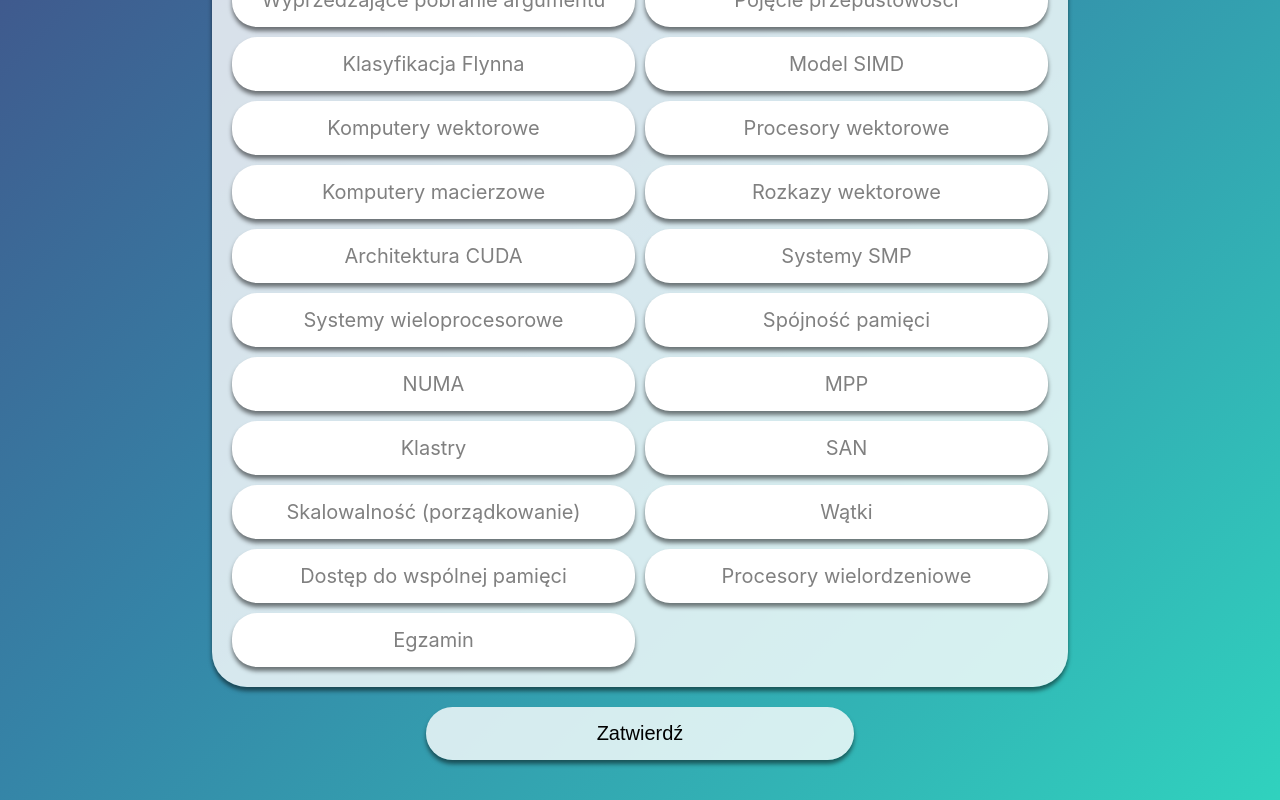
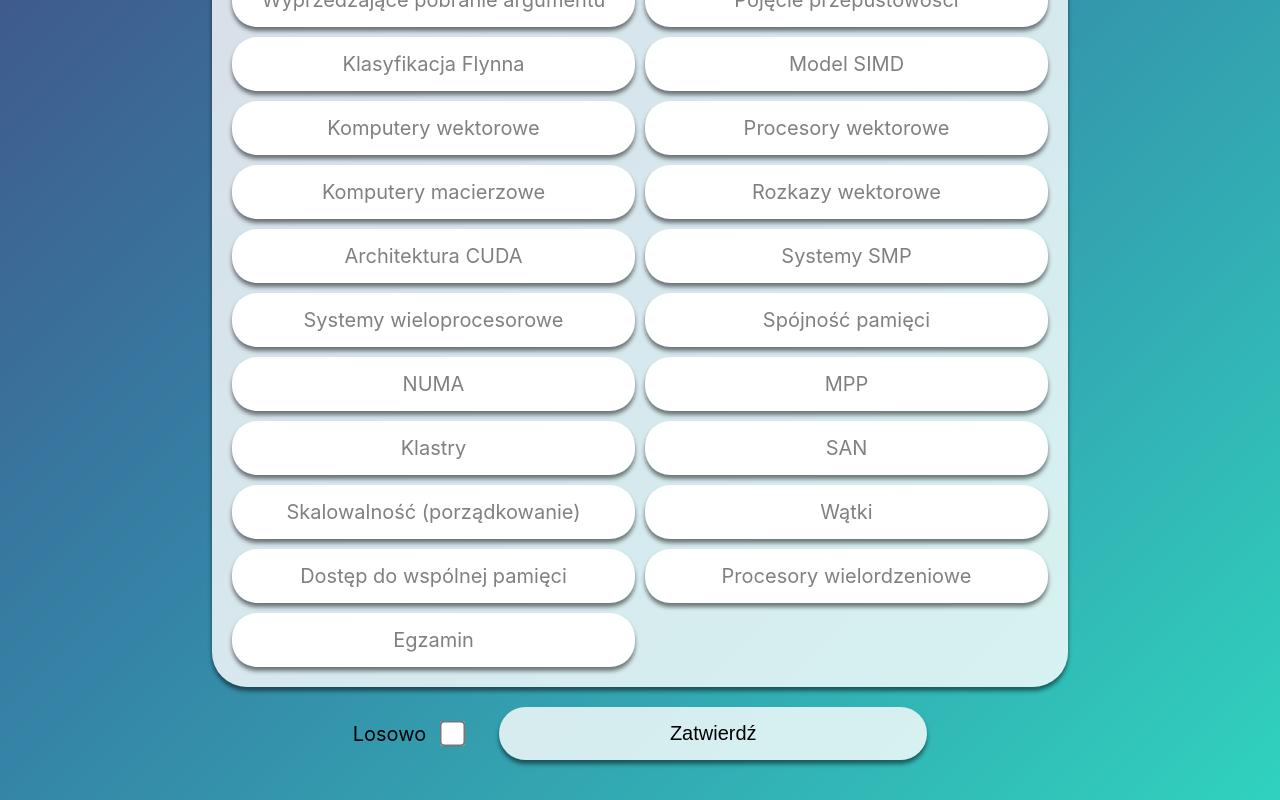
Before and after one commit to MiskoX/FajniejszeAK, a React (Create React App) app: page /FajniejszeAK/category in a window 1280 px wide. Shown: the part 579-1379 px from the top of the page. Built offline with nearby package versions, Linux system fonts and the light colour scheme.

Commit message:
random question order in category quiz added

```diff
--- a/src/App.css
+++ b/src/App.css
@@ -147,6 +147,26 @@
   white-space: nowrap;
   text-overflow: ellipsis;
   color: black;
+}
+
+.Checkbox{
+  display: flex;
+  justify-content: space-between;
+  align-items: center;
+  margin-right: 20px;
+}
+
+.Button .Checkbox input{
+  margin-right: 20px;
+  transform: scale(2);
+}
+
+.Button .Checkbox input:hover{
+  cursor: pointer;
+}
+
+.Button .Checkbox p{
+  margin-right: 20px;
 }
 
 .Button button:hover,
--- a/src/pages/MenuCategory.js
+++ b/src/pages/MenuCategory.js
@@ -4,6 +4,7 @@
 function MenuCategory({ questionsOriginal, setFilteredQuestions }) {
   const [categories, setCategories] = useState([]);
   const [selectedCategories, setSelectedCategories] = useState([]);
+  const [isRandomChecked, setIsRandomChecked] = useState(false);
   const navigate = useNavigate();
 
   useEffect(() => {
@@ -25,10 +26,23 @@
     });
   };
 
+  const shuffleQuestions = (questions) => {
+    for (let i = questions.length - 1; i > 0; i--) {
+      const j = Math.floor(Math.random() * (i + 1));
+      [questions[i], questions[j]] = [questions[j], questions[i]];
+    }
+    return questions;
+  }
+
+  const handleRandomCheckboxChange = (event) => {
+    setIsRandomChecked(event.target.checked);
+  };
+
   const handleSubmit = () => {
-    const filterQuestions = [...questionsOriginal].filter((q) =>
+    let filterQuestions = [...questionsOriginal].filter((q) =>
       selectedCategories.includes(q.Category)
     );
+    filterQuestions = isRandomChecked ? shuffleQuestions(filterQuestions) : filterQuestions;
     setFilteredQuestions(filterQuestions);
     navigate("/category_quiz");
   };
@@ -38,6 +52,7 @@
 
   return (
     <div className="Quiz">
+
       <div className="Box">
         <div className="Categories">
           {categories.map((category, index) => (
@@ -59,6 +74,14 @@
       </div>
       <div className="SingleButton">
         <div className="Button">
+          <div className="Checkbox">
+        <p>Losowo</p>
+        <input
+         type="checkbox"
+         checked={isRandomChecked}
+         onChange={handleRandomCheckboxChange}
+         ></input>
+        </div>
           <button
             onClick={handleSubmit}
             disabled={selectedCategories.length === 0}
```
